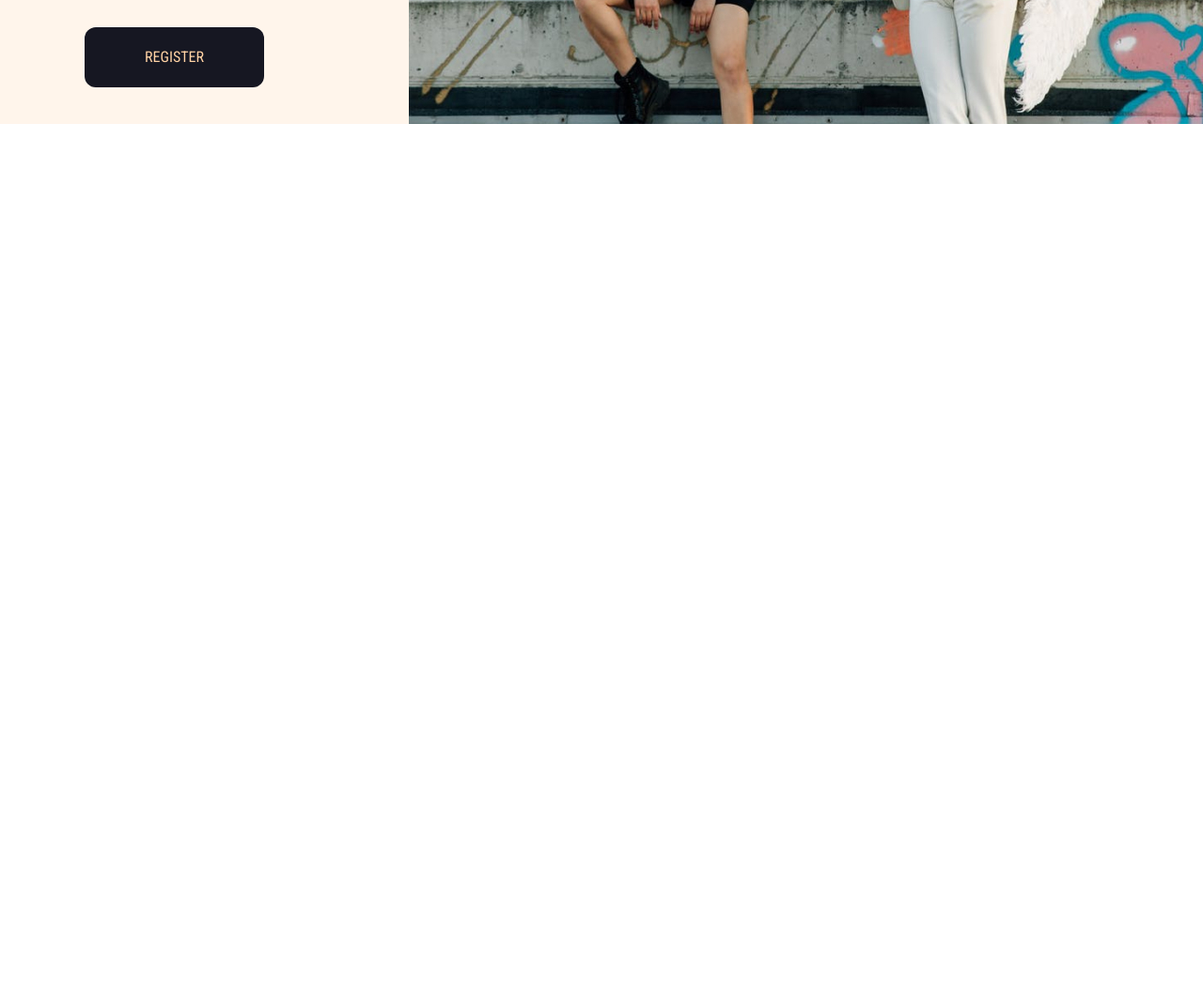
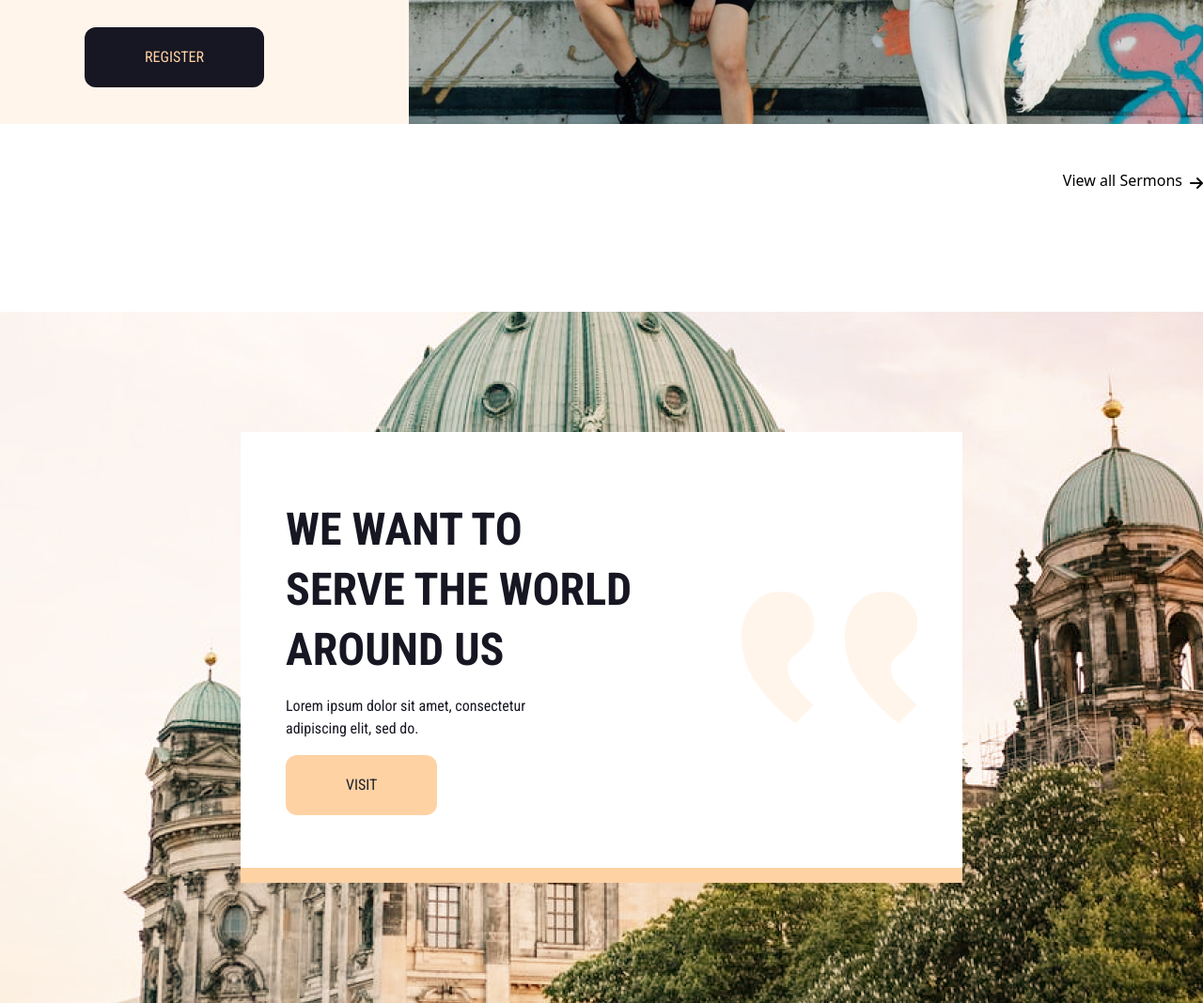
Before and after one commit to dev-nahianrafi/fineSweet_tailwind, a plain HTML site: page index.html in a window 1280 px wide. Shown: the part 4468-5536 px from the top of the page at 94% size. Before the commit the page ends 4728 px from the top, so only its background shows below. Drawn offline with nearby package versions, Linux system fonts and the light colour scheme.

Commit message:
wrold around us end

```diff
--- a/index.html
+++ b/index.html
@@ -169,7 +169,6 @@
                 <h5 class="text-[#161722] font-roboto text-[16px] font-normal leading-0 uppercase text-center mb-[16px]">Upcoming SERMONS</h5>
                 <h3 class="text-[#161722] font-roboto text-[48px] font-bold leading-[64px] text-center uppercase w-[554px] mx-auto mb-[64px]">join us and become part of something great</h3>
             </div>
-
             <div class="flex items-center bg-[#FFF5EB]">
                 <div class="w-[435px] h-[512px] py-[61px] px-[90px] relative">
                     <h5 class="text-[#A54E2B] font-roboto text-[12px] font-bold leading-0 uppercase">Upcoming Event</h5>
@@ -209,9 +208,33 @@
                     </picture>
                 </div>
             </div>
+            <div class="mt-[48px]">
+                <a class="mt-[16px] flex justify-end items-center inline-block" href="#">View all Sermons <i class="fa-solid fa-arrow-right ml-[8px] mt-[5px]"></i></a>
+            </div>
         </div>
     </section>
     <!-- event end -->
+    <!-- world around us start -->
+    <section class="py-[128px] bg-background bg-no-repeat bg-center bg-cover">
+        <div class="w-[768px] h-[480px] bg-[#fff] mx-auto py-[72px] pl-[48px] relative after:absolute after:content-[''] after:w-full after:h-[16px] after:bg-primary after:left-0 after:bottom-0">
+            <h3 class="text-[#161722] font-roboto text-[48px] font-bold leading-[64px] uppercase w-[370px]">We want to serve the world around us</h3>
+            <p class="text-[#161722] font-roboto text-[16px] font-normal leading-[24px] w-[302px] my-[16px]">Lorem ipsum dolor sit amet, consectetur adipiscing elit, sed do.</p>
+            <a href="#" class="inline-block text-base text-[#1C1D28] font-roboto font-normal leading-none py-[24px] px-[64px] rounded-[12px] bg-primary uppercase">
+                Visit
+            </a>
+            <div class="absolute top-[50%] translate-y-[-50%] right-[48px]">
+                <picture>
+                    <img src="./images/quiteic.png" alt="not found">
+                </picture>
+            </div>
+        </div>
+    </section>
+    <!-- world around us end -->
+    <section class="py-[128px]">
+        <div class="max-w-container mx-auto">
+
+        </div>
+    </section>
 
 
 
--- a/tailwind.config.js
+++ b/tailwind.config.js
@@ -15,6 +15,7 @@ tailwind.config = {
         },
         backgroundImage: {
             'banner': "url('./images/banner.jpg')",
+            'background': "url('./images/Background.jpg')",
             overlay : 'linear-gradient(40deg, #060606 16.68%, rgba(0, 0, 0, 0.02) 96.44%);'
           }
       }
```
Also changed, not shown: images/quiteic.png (added).
